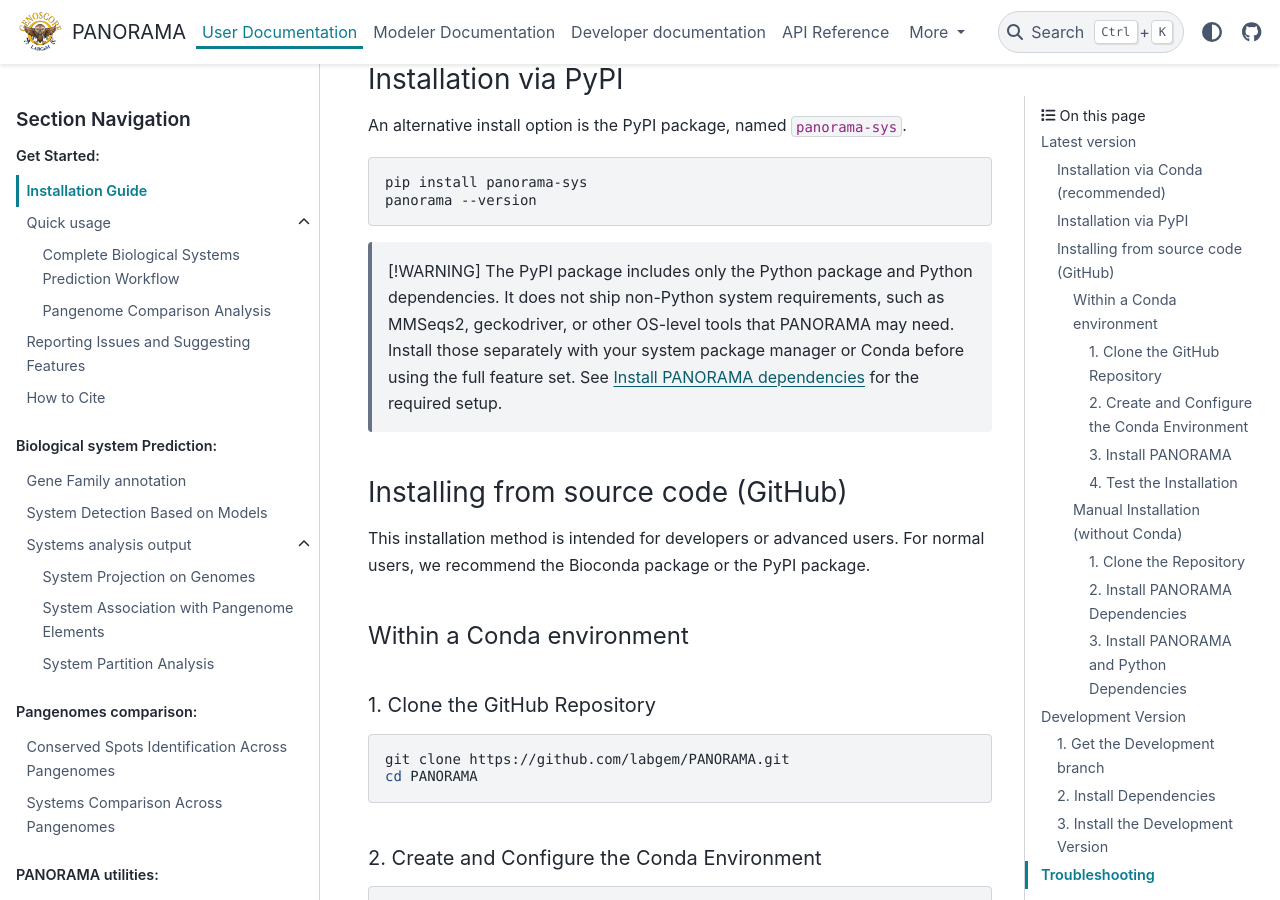
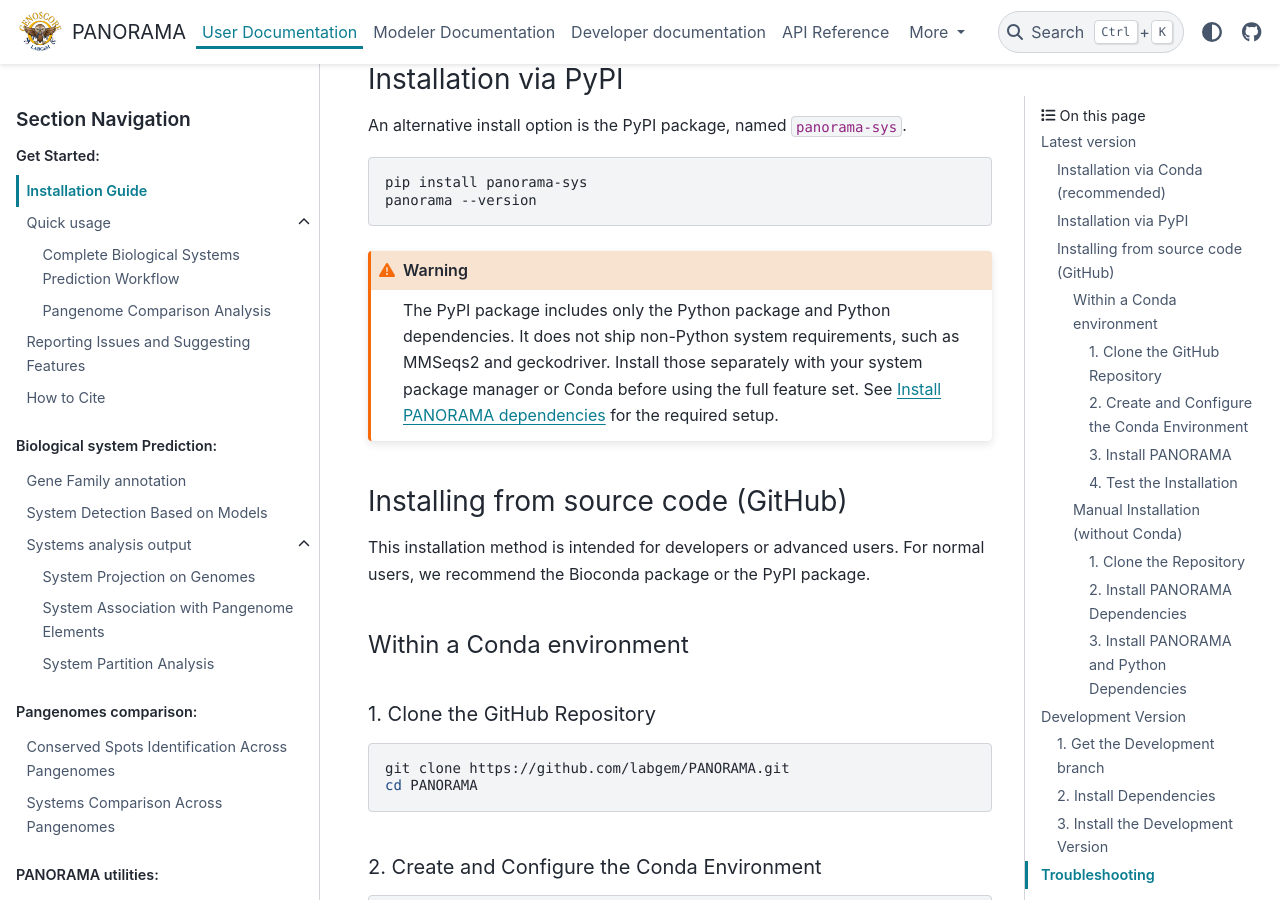
Before and after one commit to labgem/PANORAMA, a Sphinx documentation site: the page built from docs/user/install.md, in a window 1280 px wide and 900 px high, scrolled down 1036 px. Built offline with Sphinx 7.4.7 and the PyData theme 0.15.4, drawn with Linux system fonts in a browser that asks for light colours; the version number could not be read and is left out.

Commit message:
fix watning in install doc

````diff
--- a/docs/user/install.md
+++ b/docs/user/install.md
@@ -46,8 +46,9 @@ pip install panorama-sys
 panorama --version
 ```
 
-> [!WARNING]
-> The PyPI package includes only the Python package and Python dependencies. It does not ship non-Python system requirements, such as MMSeqs2, geckodriver, or other OS-level tools that PANORAMA may need. Install those separately with your system package manager or Conda before using the full feature set. See [Install PANORAMA dependencies](#install-panorama-dependencies) for the required setup.
+```{warning}
+The PyPI package includes only the Python package and Python dependencies. It does not ship non-Python system requirements, such as MMSeqs2 and geckodriver. Install those separately with your system package manager or Conda before using the full feature set. See [Install PANORAMA dependencies](#install-panorama-dependencies) for the required setup.
+```
 
 ### Installing from source code (GitHub)
 
````
